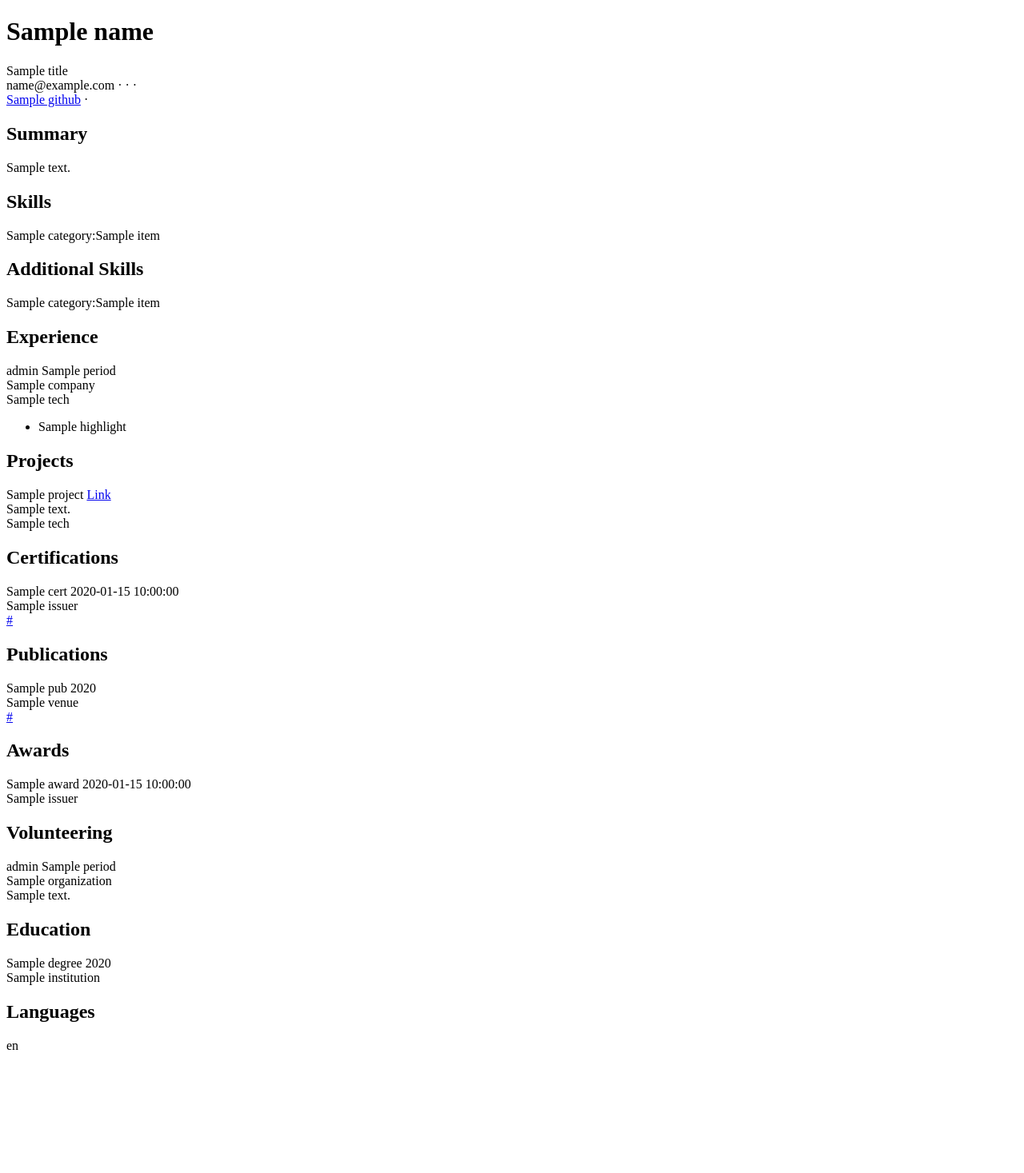
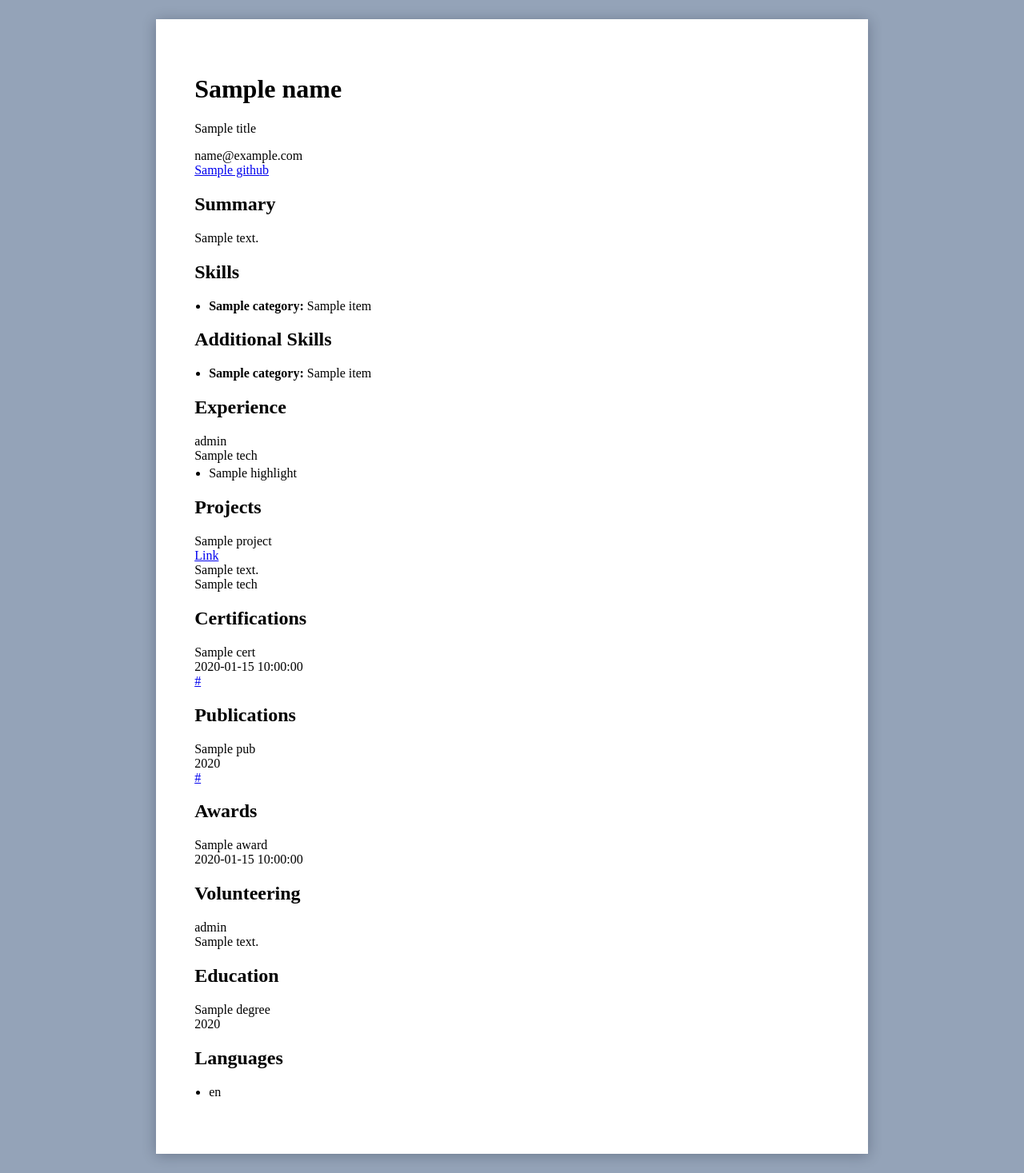
Before and after one commit to ivanprytula/cv-rest-mcp-server, a Python web app: template templates/cv_base.html in a window 1280 px wide. Shown: the whole page at 80% size. Before the commit the page ends 1313 px from the top, so only its background shows below. Run offline with Jinja, Linux system fonts and the light colour scheme; the template is opened without the code that fills it: most values are stand-ins (such as "Sample title", 1, 10 or a date in 2020).

Commit message:
feat: :where() theme styling scope and paper-style original theme

```diff
--- a/app/themes/classic.py
+++ b/app/themes/classic.py
@@ -1,4 +1,3 @@
-THEME_NAME = "classic"
 CSS = """body {
     font-family: Georgia, "Times New Roman", serif;
     font-size: 11pt;
--- a/app/themes/minimal.py
+++ b/app/themes/minimal.py
@@ -1,4 +1,3 @@
-THEME_NAME = "minimal"
 CSS = """
 body {
     font-family: Helvetica, Arial, sans-serif;
@@ -47,7 +46,7 @@ h2 {
 .skill-item {
     margin-bottom: 6px;
 }
-.skill-title {
+.skill-category {
     font-weight: 600;
 }
 .job {
--- a/app/themes/modern.py
+++ b/app/themes/modern.py
@@ -1,4 +1,3 @@
-THEME_NAME = "modern"
 CSS = """
 body {
     font-family: "Segoe UI", Tahoma, Geneva, Verdana, sans-serif;
@@ -49,7 +48,7 @@ h2 {
 .skill-item {
     margin-bottom: 6px;
 }
-.skill-title {
+.skill-category {
     font-weight: 600;
     color: #111827;
 }
--- a/templates/cv_base.html
+++ b/templates/cv_base.html
@@ -2,178 +2,293 @@
 <html lang="en">
 <head>
     <meta charset="UTF-8">
-    <title>{{ name|default('') }} - CV</title>
+    <meta name="viewport" content="width=device-width, initial-scale=1.0">
+    <title>{{ name }} - CV</title>
     <style>
-        {{ css|default('')|safe }}
+        {{ css|safe }}
+
+        /* Page geometry — single source of truth (shared by all themes).
+           @page drives the PDF (WeasyPrint); @media screen mirrors it as an A4
+           "sheet" so the HTML preview matches the printed output.
+           12.7mm sides/top = the standard "Narrow" preset; the deeper bottom
+           margin keeps body text clear of the page footer. */
+        @page {
+            size: A4;
+            margin: 12.7mm 12.7mm 18mm;
+            @bottom-center {
+                content: element(cv-footer);
+            }
+        }
+
+        /* Cover page stays clean: no footer on page 1. */
+        @page :first {
+            @bottom-center {
+                content: none;
+            }
+        }
+
+        /* Pagination guards: keep small semantic units unsplit across page
+           breaks (WeasyPrint honors break-* and orphans/widows). */
+        :where(h2) {
+            break-after: avoid;
+        }
+        :where(.job-header),
+        :where(.job-company),
+        :where(.job-tech) {
+            break-after: avoid;
+        }
+        :where(ul.skill-list li),
+        :where(ul.highlights li) {
+            break-inside: avoid;
+        }
+        :where(p) {
+            orphans: 2;
+            widows: 2;
+        }
+
+        /* Separator between items; themes may override the glyph.
+           :where() keeps this default at zero specificity so any theme
+           rule wins regardless of stylesheet order. */
+        :where(.sep)::before {
+            content: " · ";
+        }
+
+        /* Shared structural defaults for CV content (lists, emphasis).
+           All zero-specificity via :where(): themes own styling and can
+           override any of this with an ordinary selector; structure,
+           geometry and fallbacks live here, once. */
+        :where(ul.skill-list) {
+            margin: 0;
+            padding-left: 18px;
+            list-style: disc;
+        }
+        :where(.skill-category) {
+            font-weight: bold;
+        }
+        :where(ul.highlights) {
+            margin: 4px 0;
+            padding-left: 18px;
+            list-style: disc;
+        }
+        :where(ul.highlights li) {
+            margin-bottom: 3px;
+        }
+
+        /* PDF page footer: repeated at the bottom of every page through
+           WeasyPrint's running-element mechanism (@bottom-center below).
+           Browsers don't support running(), so the element is hidden on
+           screen (WeasyPrint renders with print media and ignores this). */
+        :where(.cv-footer) {
+            position: running(cv-footer);
+            font-size: 8pt;
+            color: #6b7280;
+        }
+        :where(.cv-footer) .page-number::after {
+            content: counter(page) " of " counter(pages);
+        }
+
+        /* Semantic-element resets: keep UA defaults (address italics,
+           h3 heading sizing) from leaking into the themed layout.
+           Zero-specificity, so themes always win. */
+        :where(address) {
+            font-style: normal;
+        }
+        :where(h3) {
+            margin: 0;
+            font-size: inherit;
+            font-weight: inherit;
+        }
+
+        @media screen {
+            html {
+                background: #94a3b8;
+            }
+            body {
+                max-width: 210mm;
+                margin: 24px auto;
+                padding: 12.7mm 12.7mm 18mm;
+                background: #ffffff;
+                box-shadow: 0 2px 16px rgb(15 23 42 / 0.3);
+            }
+            .cv-footer {
+                display: none;
+            }
+        }
     </style>
 </head>
 <body>
-    <h1>{{ name|default('') }}</h1>
-    <div class="subtitle">{{ title|default('') }}</div>
+    <!-- Running element for @page @bottom-center. Kept FIRST in the DOM:
+         per CSS GCPM, a running element is available only from the page
+         where it appears onward, so a document-final footer would never
+         reach earlier pages. Browsers hide it via @media screen below. -->
+    <footer class="cv-footer">
+        <span>{{ name }}</span>
+        <span class="sep"></span>
+        <span>{{ title }}</span>
+        <span class="sep"></span>
+        <span>{{ email }}</span>
+        <span class="sep"></span>
+        <span>Page&nbsp;<span class="page-number"></span></span>
+    </footer>
 
-    <div class="contact-line">
-        {{ email|default('') }} &middot; {{ phone|default('') }} &middot; {{ telegram|default('') }} &middot; {{ location|default('') }}<br>
-        <a href="{{ github|default('') }}">{{ github|default('') }}</a> &middot;
-        <a href="{{ linkedin|default('') }}">{{ linkedin|default('') }}</a>
+    <main>
+        {% macro entry(title, meta='', subtitle='', url='', tech=[], highlights=[], note='') %}
+        <article class="job">
+            <div class="job-header">
+                <h3 class="job-role">{{ title }}</h3>
+                {% if meta %}
+                <time class="job-period">{{ meta }}</time>
+                {% elif url %}
+                <span class="job-period"><a href="{{ url }}">Link</a></span>
+                {% endif %}
             </div>
-
-    {% if summary|default('') %}
-    <div class="section">
-        <h2>Summary</h2>
-        <p>{{ summary }}</p>
-    </div>
+            {% if subtitle %}
+            <div class="job-company">{{ subtitle }}</div>
             {% endif %}
-
-    {% if skills|default([]) %}
-    <div class="section">
-        <h2>Skills</h2>
-        {% for skill in skills %}
-        <div class="skill-item">
-            <span class="skill-category">{{ skill["category"] }}:</span><span class="skill-text">{{ skill["items"]|join("; ") }}</span>
-        </div>
-        {% endfor %}
-    </div>
+            {% if tech %}
+            <div class="job-tech">{{ tech|join(', ') }}</div>
             {% endif %}
-
-    {% if additional_skills|default([]) %}
-    <div class="section">
-        <h2>Additional Skills</h2>
-        {% for skill in additional_skills %}
-        <div class="skill-item">
-            <span class="skill-category">{{ skill["category"] }}:</span><span class="skill-text">{{ skill["items"]|join("; ") }}</span>
-        </div>
-        {% endfor %}
-    </div>
+            {% if url and meta %}
+            <div><a href="{{ url }}">{{ url }}</a></div>
             {% endif %}
-
-    {% if experience|default([]) %}
-    <div class="section">
-        <h2>Experience</h2>
-        {% for job in experience %}
-        <div class="job">
-            <div class="job-header">
-                <span class="job-role">{{ job.role|default('') }}</span>
-                <span class="job-period">{{ job.period|default('') }}</span>
-            </div>
-            <div class="job-company">{{ job.company|default('') }}</div>
-            <div class="job-tech">{{ job.tech|default([])|join(', ') }}</div>
+            {% if highlights %}
             <ul class="highlights">
-                {% for highlight in job.highlights|default([]) %}
+                {% for highlight in highlights %}
                 <li>{{ highlight }}</li>
                 {% endfor %}
             </ul>
-        </div>
+            {% endif %}
+            {% if note %}
+            <div>{{ note }}</div>
+            {% endif %}
+        </article>
+        {% endmacro %}
+
+        <header>
+            <h1>{{ name }}</h1>
+            <p class="subtitle">{{ title }}</p>
+            <address class="contact-line">
+                {% set contact_parts = [email, phone, telegram, location] | select | list %}
+                {% for part in contact_parts %}
+                <span>{{ part }}</span>{% if not loop.last %}<span class="sep"></span>{% endif %}
                 {% endfor %}
-    </div>
+                {% if github or linkedin %}
+                <br>
+                {% for link in [github, linkedin] if link %}
+                <a href="{{ link }}">{{ link }}</a>{% if not loop.last %}<span class="sep"></span>{% endif %}
+                {% endfor %}
+                {% endif %}
+            </address>
+        </header>
+
+        {% if summary %}
+        <section class="section">
+            <h2>Summary</h2>
+            <p>{{ summary }}</p>
+        </section>
         {% endif %}
 
-    {% if projects|default([]) %}
-    <div class="section projects">
+        {% if skills %}
+        <section class="section">
+            <h2>Skills</h2>
+            <ul class="skill-list">
+                {% for skill in skills %}
+                <li class="skill-item">
+                    <span class="skill-category">{{ skill["category"] }}:</span>
+                    <span class="skill-text">{{ skill["items"]|join("; ") }}</span>
+                </li>
+                {% endfor %}
+            </ul>
+        </section>
+        {% endif %}
+
+        {% if additional_skills %}
+        <section class="section">
+            <h2>Additional Skills</h2>
+            <ul class="skill-list">
+                {% for skill in additional_skills %}
+                <li class="skill-item">
+                    <span class="skill-category">{{ skill["category"] }}:</span>
+                    <span class="skill-text">{{ skill["items"]|join("; ") }}</span>
+                </li>
+                {% endfor %}
+            </ul>
+        </section>
+        {% endif %}
+
+        {% if experience %}
+        <section class="section">
+            <h2>Experience</h2>
+            {% for job in experience %}
+            {{ entry(job.role, job.period, job.company, tech=job.tech, highlights=job.highlights) }}
+            {% endfor %}
+        </section>
+        {% endif %}
+
+        {% if projects %}
+        <section class="section projects">
             <h2>Projects</h2>
             {% for project in projects %}
-        <div class="job">
-            <div class="job-header">
-                <span class="job-role">{{ project.name|default('') }}</span>
-                {% if project.url|default('') %}
-                <span class="job-period"><a href="{{ project.url }}">Link</a></span>
-                {% endif %}
-            </div>
-            <div class="job-company">{{ project.description|default('') }}</div>
-            <div class="job-tech">{{ project.tech|default([])|join(', ') }}</div>
-        </div>
+            {{ entry(project.name, url=project.url, subtitle=project.description, tech=project.tech) }}
             {% endfor %}
-    </div>
+        </section>
         {% endif %}
 
-    {% if certifications|default([]) %}
-    <div class="section certifications">
+        {% if certifications %}
+        <section class="section certifications">
             <h2>Certifications</h2>
             {% for cert in certifications %}
-        <div class="job">
-            <div class="job-header">
-                <span class="job-role">{{ cert.name|default('') }}</span>
-                <span class="job-period">{{ cert.date|default('') }}</span>
-            </div>
-            <div class="job-company">{{ cert.issuer|default('') }}</div>
-            {% if cert.url|default('') %}
-            <div><a href="{{ cert.url }}">{{ cert.url }}</a></div>
-            {% endif %}
-        </div>
+            {{ entry(cert.name, cert.date, cert.issuer, url=cert.url) }}
             {% endfor %}
-    </div>
+        </section>
         {% endif %}
 
-    {% if publications|default([]) %}
-    <div class="section publications">
+        {% if publications %}
+        <section class="section publications">
             <h2>Publications</h2>
             {% for pub in publications %}
-        <div class="job">
-            <div class="job-header">
-                <span class="job-role">{{ pub.title|default('') }}</span>
-                <span class="job-period">{{ pub.year|default('') }}</span>
-            </div>
-            <div class="job-company">{{ pub.venue|default('') }}</div>
-            {% if pub.url|default('') %}
-            <div><a href="{{ pub.url }}">{{ pub.url }}</a></div>
-            {% endif %}
-        </div>
+            {{ entry(pub.title, pub.year, pub.venue, url=pub.url) }}
             {% endfor %}
-    </div>
+        </section>
         {% endif %}
 
-    {% if awards|default([]) %}
-    <div class="section awards">
+        {% if awards %}
+        <section class="section awards">
             <h2>Awards</h2>
             {% for award in awards %}
-        <div class="job">
-            <div class="job-header">
-                <span class="job-role">{{ award.name|default('') }}</span>
-                <span class="job-period">{{ award.date|default('') }}</span>
-            </div>
-            <div class="job-company">{{ award.issuer|default('') }}</div>
-        </div>
+            {{ entry(award.name, award.date, award.issuer) }}
             {% endfor %}
-    </div>
+        </section>
         {% endif %}
 
-    {% if volunteering|default([]) %}
-    <div class="section volunteering">
+        {% if volunteering %}
+        <section class="section volunteering">
             <h2>Volunteering</h2>
             {% for vol in volunteering %}
-        <div class="job">
-            <div class="job-header">
-                <span class="job-role">{{ vol.role|default('') }}</span>
-                <span class="job-period">{{ vol.period|default('') }}</span>
-            </div>
-            <div class="job-company">{{ vol.organization|default('') }}</div>
-            <div>{{ vol.description|default('') }}</div>
-        </div>
+            {{ entry(vol.role, vol.period, vol.organization, note=vol.description) }}
             {% endfor %}
-    </div>
+        </section>
         {% endif %}
 
-    {% if education|default([]) %}
-    <div class="section">
+        {% if education %}
+        <section class="section">
             <h2>Education</h2>
             {% for edu in education %}
-        <div class="job">
-            <div class="job-header">
-                <span class="job-role">{{ edu.degree|default('') }}</span>
-                <span class="job-period">{{ edu.year|default('') }}</span>
-            </div>
-            <div class="job-company">{{ edu.institution|default('') }}</div>
-        </div>
+            {{ entry(edu.degree, edu.year, edu.institution) }}
             {% endfor %}
-    </div>
+        </section>
         {% endif %}
 
-    {% if languages|default([]) %}
-    <div class="section">
+        {% if languages %}
+        <section class="section">
             <h2>Languages</h2>
+            <ul class="skill-list">
                 {% for lang in languages %}
-        <div class="skill-item">{{ lang }}</div>
+                <li class="skill-item">{{ lang }}</li>
                 {% endfor %}
-    </div>
+            </ul>
+        </section>
         {% endif %}
+    </main>
 </body>
 </html>
```
Also changed, not shown: app/themes/original.py (added, +87 -0 lines). Lines whose indentation alone changed are shown as unchanged.
